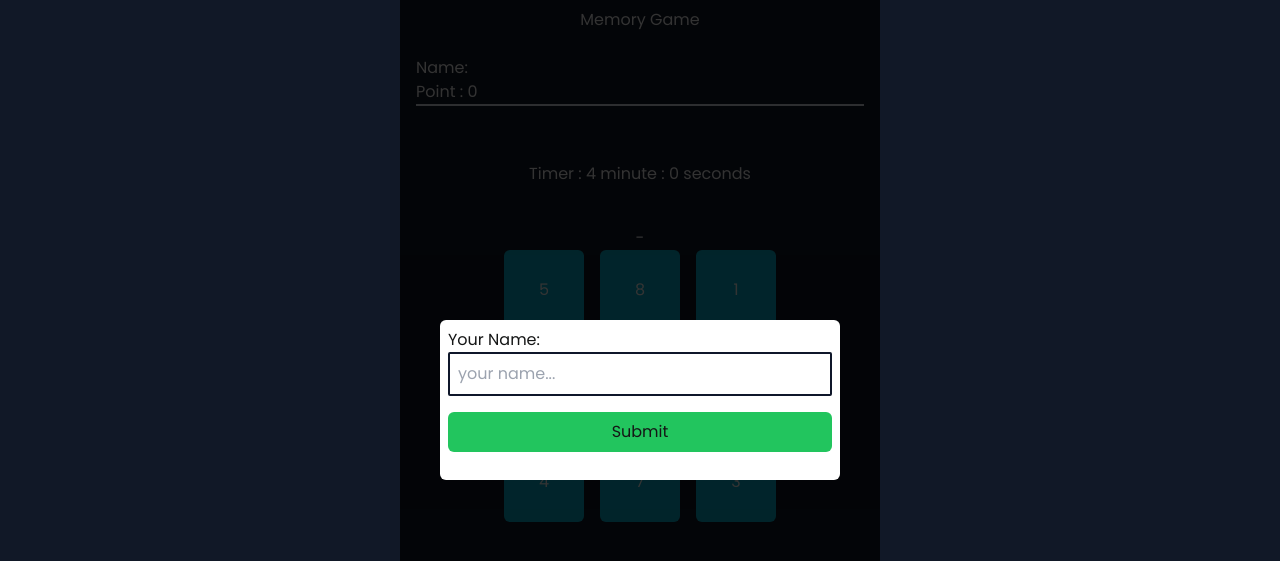
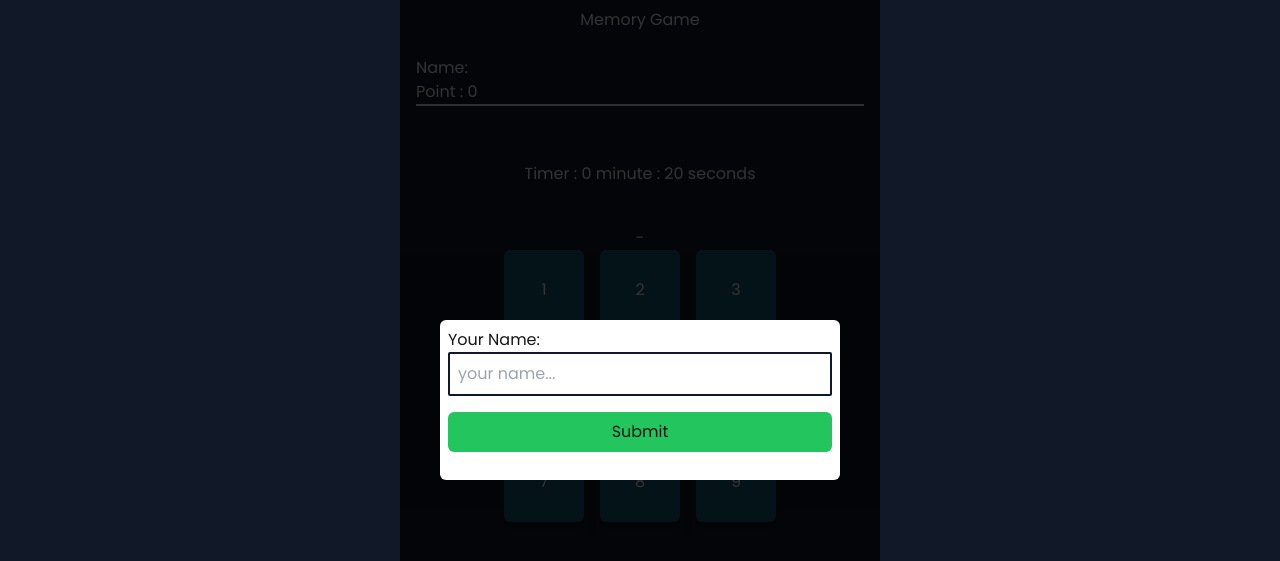
Before and after one commit to kinxyzz/memorygame, a React (Vite) app: page / in a window 1280 px wide. Shown: the top 561 px of the page. Built offline with nearby package versions, Linux system fonts and the light colour scheme; no server answers; the database is empty.

Commit message:
'addmorechallange'

```diff
--- a/src/UI/templates/Game.tsx
+++ b/src/UI/templates/Game.tsx
@@ -58,7 +58,7 @@ export default function Game() {
 
             <div
               className={`grid ${
-                state.poin > 4000 ? "grid-cols-4" : "grid-cols-3"
+                state.shuffledArray.length > 9 ? "grid-cols-4" : "grid-cols-3"
               }  gap-4`}
             >
               {state.shuffledArray.map((item) => (
@@ -66,13 +66,15 @@ export default function Game() {
                   key={item}
                   onClick={() => handleNumber(item)}
                   disabled={state.count === 0 ? false : true}
-                  className={`w-20 h-20 rounded-md ${
+                  className={`w-20 h-20 rounded-md drop-shadow-lg ${
                     state.newArr.includes(item) && isCorrectOrder
                       ? "bg-green-500"
+                      : state.count !== 0
+                      ? "bg-cyan-800 cursor-not-allowed"
                       : "bg-cyan-500"
                   }`}
                 >
-                  {state.count === 0 ? "?" : item}
+                  {state.count === 0 ? item : item}
                 </button>
               ))}
             </div>
--- a/src/context/GameContext.tsx
+++ b/src/context/GameContext.tsx
@@ -12,7 +12,7 @@ const initialState: State = {
   status: null,
   count: 10,
   name: localStorage.getItem("name"),
-  shuffledArray: [1, 2, 3, 4, 5, 6, 7, 8, 9].sort(() => Math.random() - 0.5),
+  shuffledArray: [1, 2, 3, 4, 5, 6, 7, 8, 9],
   seconds: 0,
   minutes: 0,
 };
@@ -20,7 +20,12 @@ const initialState: State = {
 function reducer(state: State, action: Action) {
   switch (action.type) {
     case "START_GAME":
-      return { ...state, startGame: true, poin: 0, count: 30 };
+      return {
+        ...state,
+        startGame: true,
+        poin: 3000,
+        count: 10,
+      };
     case "SET_NAME":
       return { ...state, name: action.payload };
     case "SET_NEW_ARR":
@@ -41,14 +46,16 @@ function reducer(state: State, action: Action) {
       };
     case "RESET_GAME":
       return initialState;
-    case "SET_EXPIRED":
+    case "SET_COMPLETE":
       return {
         ...state,
-        startGame: false,
-        status: "Game Over",
-        poin: 0,
-        count: 10,
+        poin: state.poin >= 4000 ? state.poin + 4000 : state.poin + 1000,
+        newArr: [],
+        count: 30,
       };
+    case "SET_RESHUFFLE":
+      return { ...state, newArr: [], count: 30 };
+
     default:
       throw new Error();
   }
@@ -58,6 +65,13 @@ const GameProvider = ({ children }: { children: React.ReactNode }) => {
   const [state, dispatch] = useReducer(reducer, initialState);
   const { mutate } = createUser();
 
+  //handleScore 4000 agar langsung shuffle
+  useEffect(() => {
+    if (state.poin === 4000) {
+      shuffle();
+    }
+  }, [state.poin]);
+
   useEffect(() => {
     let timer: ReturnType<typeof setTimeout>;
     if (state.startGame && state.count > 0) {
@@ -65,14 +79,14 @@ const GameProvider = ({ children }: { children: React.ReactNode }) => {
         dispatch({ type: "SET_COUNT", payload: state.count - 1 });
       }, 1000);
     }
-
+    state.shuffledArray;
     return () => {
       clearInterval(timer);
     };
-  }, [state.count, state.startGame]);
+  }, [state.count, state.startGame, state.shuffledArray]);
 
   let result =
-    state.poin > 4000
+    state.shuffledArray.length === 12
       ? [1, 2, 3, 4, 5, 6, 7, 8, 9, 10, 11, 12]
       : [1, 2, 3, 4, 5, 6, 7, 8, 9];
 
@@ -80,21 +94,19 @@ const GameProvider = ({ children }: { children: React.ReactNode }) => {
     (item, index) => item === result[index]
   );
   const expiryTimestamp = new Date();
-  expiryTimestamp.setSeconds(expiryTimestamp.getSeconds() + 240);
+  expiryTimestamp.setSeconds(expiryTimestamp.getSeconds() + 20);
 
-  let shuffled =
-    state.poin >= 4000
-      ? [1, 2, 3, 4, 5, 6, 7, 8, 9, 10, 11, 12]
-      : [1, 2, 3, 4, 5, 6, 7, 8, 9];
+  function shuffle() {
+    let nextShuffled =
+      state.poin >= 4000
+        ? [1, 2, 3, 4, 5, 6, 7, 8, 9, 10, 11, 12].sort(
+            () => Math.random() - 0.5
+          )
+        : state.shuffledArray.sort(() => Math.random() - 0.5);
 
-  console.log(state.shuffledArray);
-  console.log(shuffled);
-
-  console.log(shuffled);
-  function shuffle() {
     dispatch({
       type: "SET_SHUFFLED_ARRAY",
-      payload: shuffled.sort(() => Math.random() - 0.5),
+      payload: nextShuffled,
     });
   }
 
@@ -118,7 +130,7 @@ const GameProvider = ({ children }: { children: React.ReactNode }) => {
     onExpire: () => {
       console.warn("expired");
       if (state.name) mutate({ name: state.name, score: state.poin });
-      dispatch({ type: "SET_EXPIRED" });
+      dispatch({ type: "RESET_GAME" });
     },
   });
 
@@ -148,18 +160,15 @@ const GameProvider = ({ children }: { children: React.ReactNode }) => {
   }
 
   function handleReshuffle() {
-    dispatch({ type: "SET_NEW_ARR", payload: [] });
+    dispatch({ type: "SET_RESHUFFLE" });
     shuffle();
-    dispatch({ type: "SET_COUNT", payload: 10 });
   }
 
   if (isCorrectOrder && state.newArr.length === result.length) {
-    dispatch({ type: "SET_PONIT", payload: state.poin + 1000 });
-    dispatch({ type: "SET_NEW_ARR", payload: [] });
     shuffle();
-    dispatch({ type: "SET_COUNT", payload: 30 });
+    dispatch({ type: "SET_COMPLETE" });
   } else if (!isCorrectOrder) {
-    dispatch({ type: "SET_STATUS", payload: "wrong order" });
+    dispatch({ type: "SET_STATUS", payload: "Wrong Order" });
     dispatch({ type: "SET_NEW_ARR", payload: [] });
   }
 
--- a/src/utils/interface.ts
+++ b/src/utils/interface.ts
@@ -22,7 +22,8 @@ export type Action =
   | { type: "SET_STATUS"; payload: string | null }
   | { type: "SET_TIMER"; payload: { seconds: number; minutes: number } }
   | { type: "RESET_GAME" }
-  | { type: "SET_EXPIRED" };
+  | { type: "SET_EXPIRED" }
+  | { type: "SET_COMPLETE" };
 
 export interface ContextProps {
   state: State;
```
